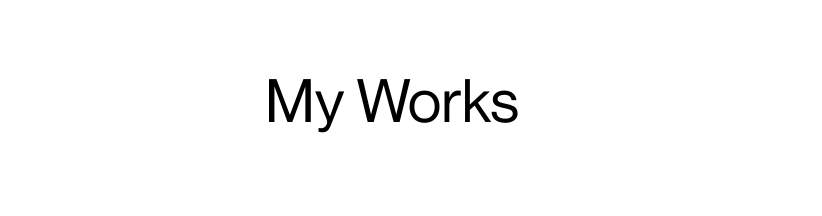
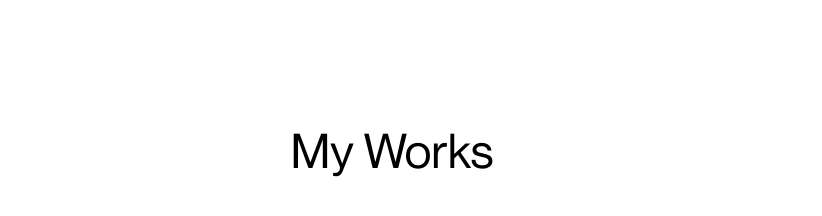
Before and after one commit to gvirus21/Portfolio-website, a Next.js app: page / in a window 1280 px wide. Shown: the part 1526-1742 px from the top of the page, without its empty margins (248-1070 px from the left). Built offline with nearby package versions, Linux system fonts and the light colour scheme.

Commit message:
- Added sticky property to the heading of the work page -  updated z-index of the header

```diff
--- a/app/Header.tsx
+++ b/app/Header.tsx
@@ -46,7 +46,7 @@ const Header = () => {
             variants={menuContainerVariant}
             initial="initial"
             animate="visible"
-            className="px-10 py-8 sm:py-10 mx-auto flex bg-transparent justify-between items-center transition-all ease-in-out delay-150 fixed top-0 left-0 right-0 mix-blend-difference z-50 max-w-[80rem]"
+            className="px-10 py-8 sm:py-10 mx-auto flex bg-transparent justify-between items-center transition-all ease-in-out delay-150 fixed top-0 left-0 right-0 mix-blend-difference z-[999] max-w-[80rem]"
           >
             <Link to="home" smooth={true} offset={0}>
               <motion.p
--- a/app/Work.tsx
+++ b/app/Work.tsx
@@ -20,21 +20,19 @@ const variant = {
 };
 
 const Works = () => {
-
   return (
-    <div
-      id="Work"
-      className="bg-white -mt-1"
-    >
+    <div id="Work" className="bg-white -mt-1 ">
+      <div className="bg-white sticky top-0 pt-14 pb-5 z-50">
         <motion.h1
           variants={variant}
           initial="initial"
           whileInView="visible"
           viewport={{ once: true, amount: 0.8 }}
-        className=" text-black text text-6xl text-center"
+          className=" text-black text text-5xl text-center sticky top-16 z-50"
         >
           My Works
         </motion.h1>
+      </div>
       <ParallaxStickySlider />
     </div>
   );
@@ -43,7 +41,6 @@ const Works = () => {
 export default Works;
 
 const ParallaxStickySlider = () => {
-
   const cursorContext = useContext(CursorContext);
   return (
     <TileWrapper numOfPages={3}>
--- a/components/Work/tile.tsx
+++ b/components/Work/tile.tsx
@@ -52,8 +52,8 @@ export const TileWrapper: React.FC<WrapperProps> = ({
     >
       <div
         ref={refContainer}
-        className="realtive bg-white"
-        style={{ height: numOfPages * 100 + "vh" }}
+        className="realtive mt-5"
+        style={{ height: numOfPages * 80 + "vh" }}
       >
         {children}
       </div>
@@ -66,7 +66,7 @@ export const TileBackground: React.FC = () => (
 );
 
 export const TileContent: React.FC<TileContentProps> = ({ children }) => (
-  <div className="sticky top-0 h-screen z-0">
+  <div className="sticky top-0 h-[80vh] z-0">
     <div className='sticky h-screen z-50'>{children}</div>
    </div>
 );
```
Lines whose indentation alone changed are shown as unchanged.
